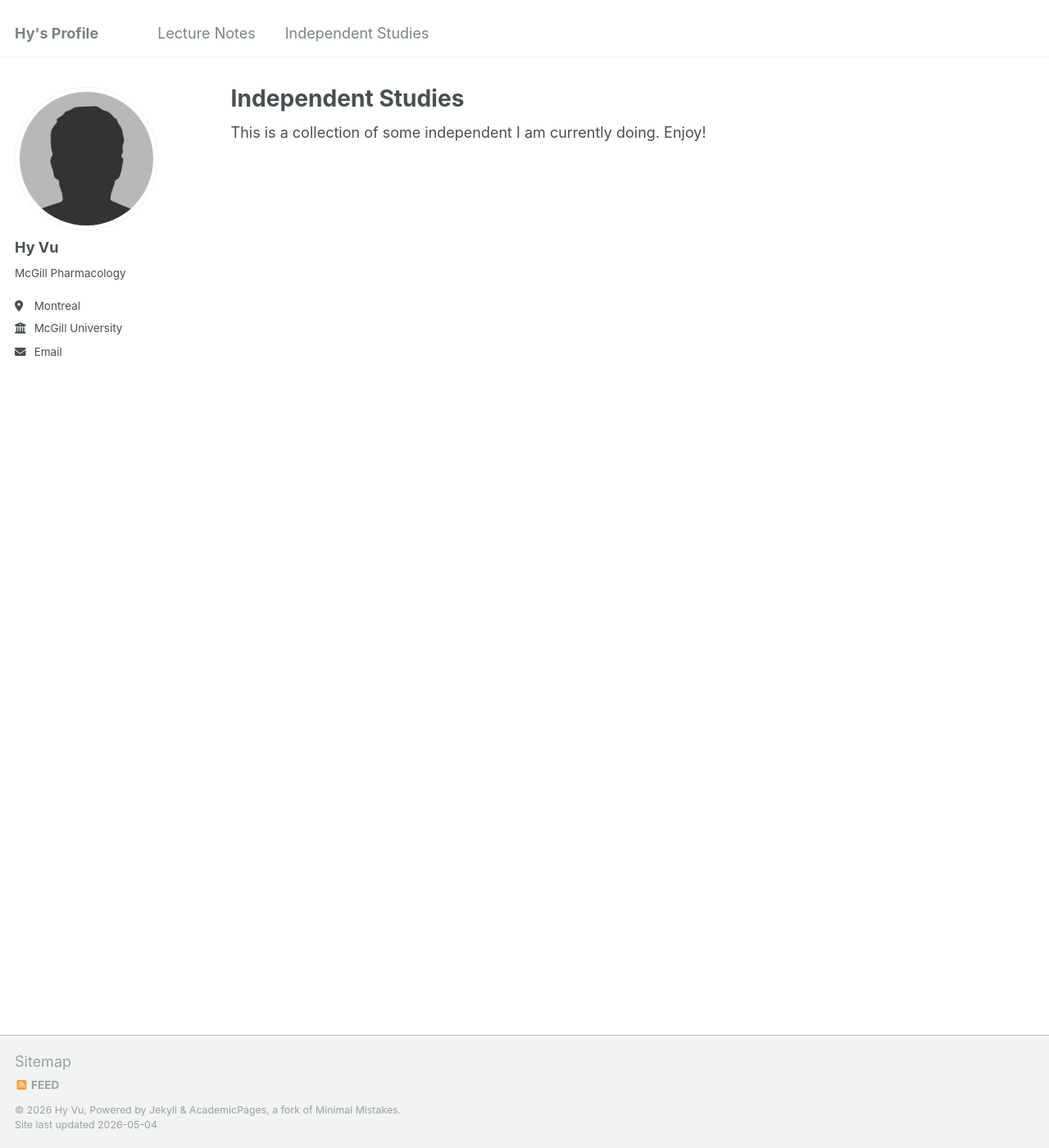
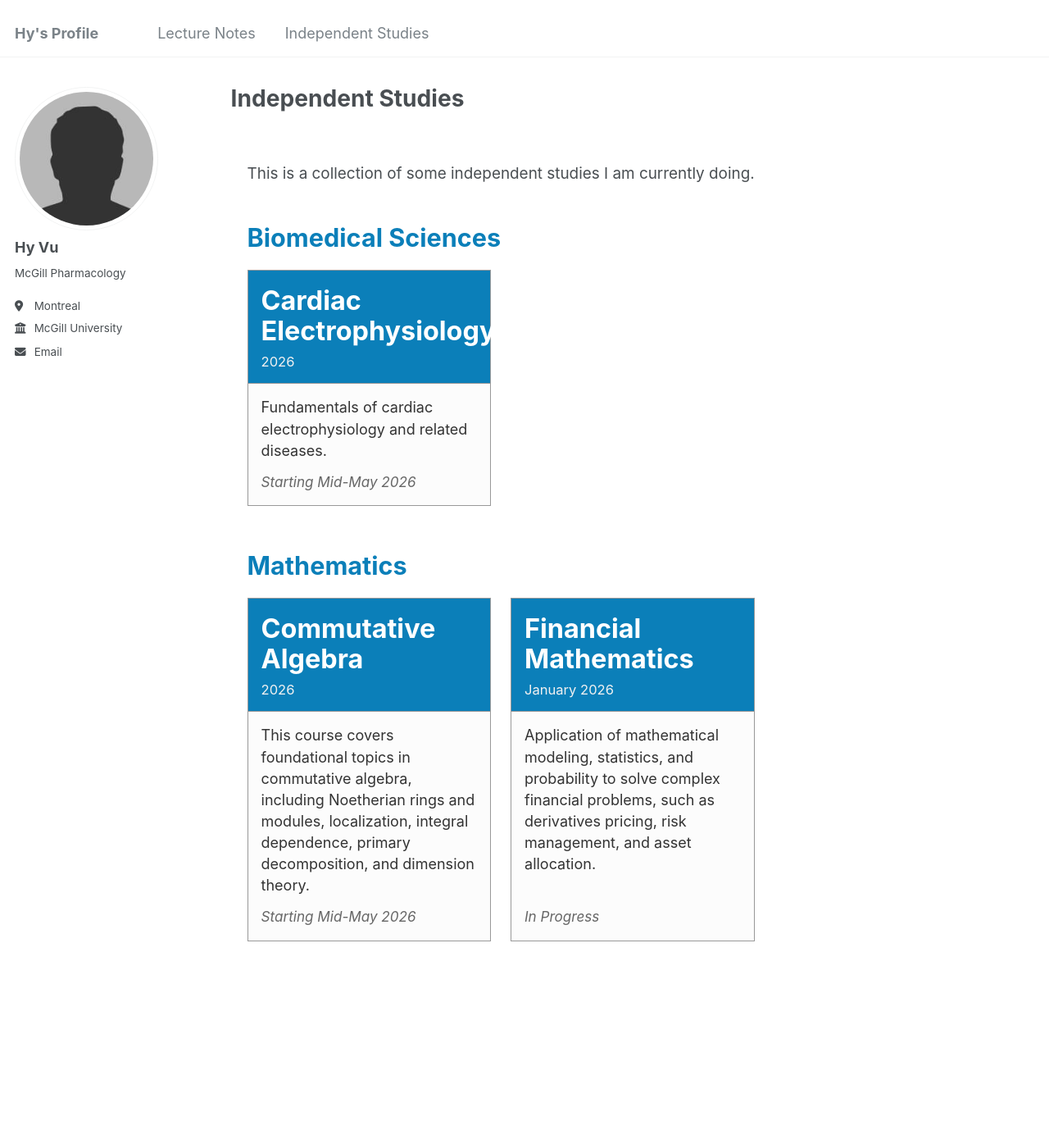
Before and after one commit to Hy-Vu/Hy-Vu.github.io, a Jekyll site: the page built from _pages/independent-studies.html, in a window 1280 px wide and 1400 px high. Shown: the whole window at 82% size. Built offline with Jekyll 4.4.1, drawn with Linux system fonts in a browser that asks for light colours.

Commit message:
Update independent-studies.html

```diff
--- a/_pages/independent-studies.html
+++ b/_pages/independent-studies.html
@@ -5,4 +5,236 @@
 author_profile: true
 ---
 
-This is a collection of some independent I am currently doing. Enjoy!
+
+
+
+<style>
+  .lecture-notes-page {
+    max-width: 1200px;
+    margin: 0 auto;
+    padding: 30px 20px;
+  }
+
+  .lecture-intro {
+    font-size: 1.05em;
+    line-height: 1.6;
+    margin-bottom: 40px;
+  }
+
+  .year-title {
+    color: #8b0000;
+    margin: 45px 0 20px;
+    font-size: 1.7em;
+    font-weight: 700;
+  }
+
+  .pdf-container {
+    display: flex;
+    flex-wrap: wrap;
+    gap: 24px;
+    align-items: stretch;
+    margin-bottom: 50px;
+  }
+
+  .pdf-box {
+    flex: 0 0 calc((100% - 48px) / 3); /* 3 per row */
+    min-width: 260px;
+  }
+
+.pdf-card,
+.pdf-card:link,
+.pdf-card:visited,
+.pdf-card:hover,
+.pdf-card:active {
+  display: flex;
+  flex-direction: column;
+  height: 100%;
+  text-decoration: none !important;
+  color: #222;
+  border: 1.5px solid #999;
+  background: #fafafa;
+  min-height: 260px;
+  transition: transform 0.2s ease, box-shadow 0.2s ease;
+}
+
+.pdf-card *,
+.pdf-card *:hover {
+  text-decoration: none !important;
+}
+
+.pdf-card:hover {
+  transform: translateY(-3px);
+  box-shadow: 0 8px 18px rgba(0, 0, 0, 0.12);
+}
+
+.pdf-card-top {
+  padding: 18px 16px 14px 16px;
+  background: #0b7fb9;
+}
+
+.pdf-card-title {
+  font-size: 1.8em;
+  font-weight: 700;
+  line-height: 1.15;
+  margin-bottom: 6px;
+  color: white;
+}
+
+.pdf-card-subtitle {
+  font-size: 0.92em;
+  color: #f1f1f1;
+}
+
+  .pdf-card-divider {
+    border-top: 1px solid #999;
+  }
+
+  .pdf-card-bottom {
+    padding: 16px;
+    background: #fcfcfc;
+    flex: 1;
+    display: flex;
+  flex-direction: column;
+  }
+
+  .pdf-card-label {
+    font-size: 1.5em;
+    font-weight: 700;
+    margin-bottom: 8px;
+  }
+
+  .pdf-card-description {
+    font-size: 1em;
+    line-height: 1.45;
+    color: #333;
+    margin-bottom: 12px;
+  }
+
+  .pdf-card-code {
+    font-size: 0.95em;
+    color: #666;
+    font-style: italic;
+    margin-top: auto;
+  }
+
+  @media (max-width: 900px) {
+    .pdf-box {
+      flex: 0 0 calc((100% - 24px) / 2);
+    }
+  }
+
+  @media (max-width: 600px) {
+    .pdf-box {
+      flex: 0 0 100%;
+    }
+  }
+
+
+  .year-section {
+  width: 100%;
+  margin: 0 0 55px 0;
+  padding: 0;
+  clear: both;
+}
+
+.year-title {
+  color: #0b7fb9;
+  margin: 45px 0 20px 0;
+  padding: 0;
+  font-size: 1.7em;
+  font-weight: 700;
+  text-align: left;
+}
+
+.pdf-container {
+  display: flex;
+  flex-wrap: wrap;
+  gap: 24px;
+  justify-content: flex-start;
+  align-items: stretch;
+  width: 100%;
+  margin: 0;
+  padding: 0;
+}
+</style>
+
+<div class="lecture-notes-page">
+
+  <p class="lecture-intro">
+    This is a collection of some independent studies I am currently doing.
+  </p>
+
+
+<section class="year-section">
+<h2 class="year-title">Biomedical Sciences</h2>
+
+<div class="pdf-container">
+
+    <div class="pdf-box">
+      <a class="pdf-card">
+        <div class="pdf-card-top">
+          <div class="pdf-card-title">Cardiac Electrophysiology</div>
+          <div class="pdf-card-subtitle">2026</div>
+        </div>
+        <div class="pdf-card-divider"></div>
+        <div class="pdf-card-bottom">
+          <div class="pdf-card-description">
+            Fundamentals of cardiac electrophysiology and related diseases.
+          </div>
+          <div class="pdf-card-code">Starting Mid-May 2026</div>
+        </div>
+      </a>
+    </div>
+
+</div>
+</section>
+
+
+
+
+
+  <section class="year-section">
+  <h2 class="year-title">Mathematics</h2>
+
+  <div class="pdf-container">
+
+    <div class="pdf-box">
+      <a class="pdf-card">
+        <div class="pdf-card-top">
+          <div class="pdf-card-title">Commutative Algebra</div>
+          <div class="pdf-card-subtitle">2026</div>
+        </div>
+        <div class="pdf-card-divider"></div>
+        <div class="pdf-card-bottom">
+          <div class="pdf-card-description">
+            This course covers foundational topics in commutative algebra, including Noetherian rings and modules, localization, integral dependence, primary decomposition, and dimension theory.
+          </div>
+          <div class="pdf-card-code">Starting Mid-May 2026</div>
+        </div>
+      </a>
+    </div>
+
+
+    <div class="pdf-box">
+      <a class="pdf-card" href="https://drive.google.com/file/d/1loQCsdTGvxuFL64yvznvs6fufD-vd7-w/view?usp=sharing" target="_blank">
+        <div class="pdf-card-top">
+          <div class="pdf-card-title">Financial Mathematics</div>
+          <div class="pdf-card-subtitle">January 2026</div>
+        </div>
+        <div class="pdf-card-divider"></div>
+        <div class="pdf-card-bottom">
+          <div class="pdf-card-description">
+            Application of mathematical modeling, statistics, and probability to solve complex financial problems, such as derivatives pricing, risk management, and asset allocation.
+          </div>
+          <div class="pdf-card-code">In Progress</div>
+        </div>
+      </a>
+    </div>
+
+
+
+
+</div>
+</section>
+
+</div>
```
